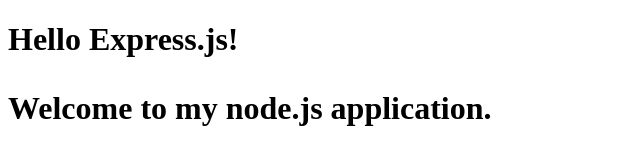
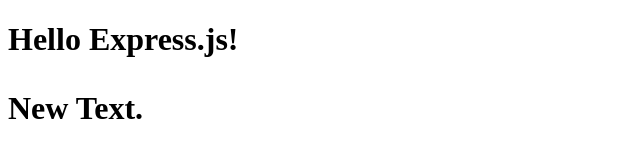
Before and after one commit to JamesKanka/web-server, a website: page public/index.html in a window 1280 px wide. Shown: the whole page, without its empty margins (0-640 px from the left). Drawn offline with Linux system fonts and the light colour scheme.

Commit message:
updated index.html

```diff
--- a/public/index.html
+++ b/public/index.html
@@ -6,6 +6,6 @@
 </head>
 <body>
 	<h1>Hello Express.js!<h1>
-	<p>Welcome to my node.js application.</p>
+	<p>New Text.</p>
 </body>
 </html>
```
